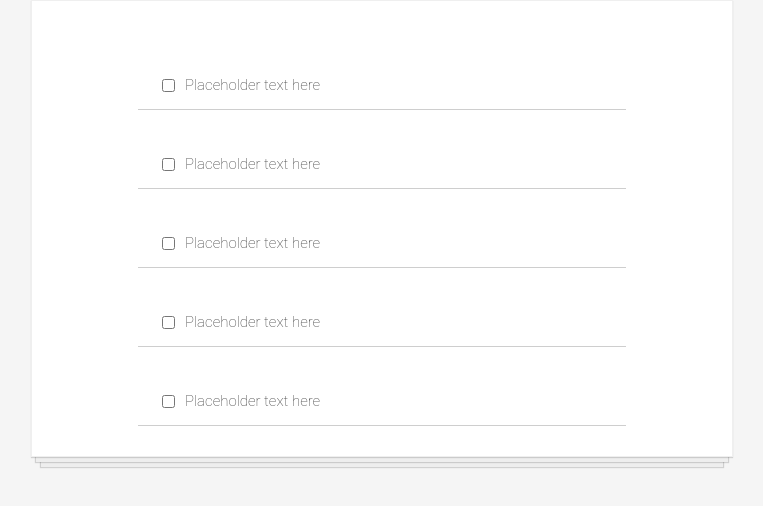
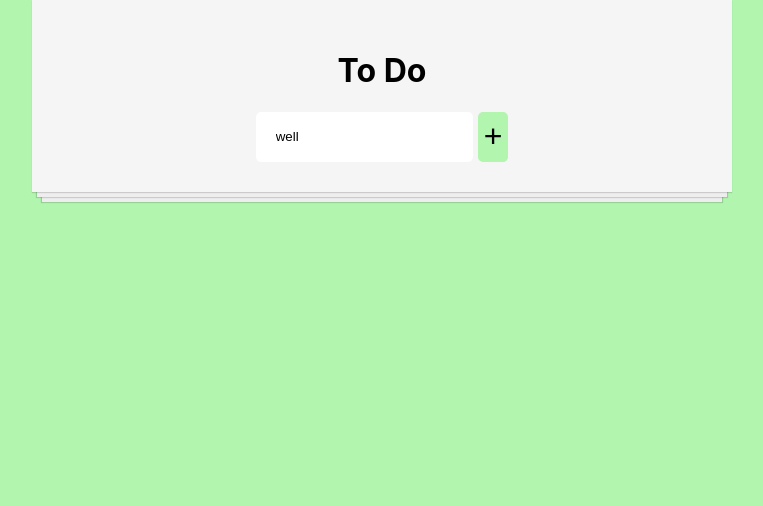
Before and after one commit to bennami/to-do, a React (Create React App) app: page / in a window 1280 px wide. Shown: the top 506 px of the page, without its empty margins (258-1021 px from the left). Built offline with nearby package versions, Linux system fonts and the light colour scheme.

Commit message:
a todo list where u can create new items and remove them using the old way of handling state within the class constructor

```diff
--- a/src/App.css
+++ b/src/App.css
@@ -1,15 +1,15 @@
 body {
-  background-color: whitesmoke;
+  background-color: #b1f5af;
 }
 
 .todo-list {
-  background-color: white;
+  background-color: whitesmoke;
   margin: auto;
   width: 50%;
   display: flex;
   flex-direction: column;
   align-items: center;
-  border: 1px solid #efefef;
+
   box-shadow:
     /* The top layer shadow */
           0 1px 1px rgba(0,0,0,0.15),
@@ -28,9 +28,11 @@ body {
   display: flex;
   justify-content: flex-start;
   align-items: center;
-  padding: 30px 20px 0;
-  width: 70%;
-  border-bottom: 1px solid #cecece;
+  padding: 10px 10px ;
+  margin-top: 3vmax;
+  margin-bottom:  3vmax ;
+  width: 80%;
+  border: #333333 1px  solid;
   font-family: Roboto, sans-serif;
   font-weight: 100;
   font-size: 15px;
@@ -39,9 +41,38 @@ body {
 
 input[type=checkbox] {
   margin-right: 10px;
-  font-size: 30px;
+  font-size: 50px;
+
 }
 
 input[type=checkbox]:focus {
-  outline: 0;
+  outline: none;
 }
+
+.l-item{
+  border: none;
+  background-color: rgba(0, 0, 0, 0);
+  padding:10px 10px 3px 10px;
+  cursor: text;
+}
+
+.form-container{
+  display: flex;
+
+}
+
+.addToDo{
+  background-color: rgb(255, 255, 255);
+  height: 50px;
+  border-radius: 5px;
+  border: 0;
+  padding: 0  20px;
+}
+button{
+  height: 50px;
+  border: none;
+  border-radius: 5px;
+  margin-left: 5px;
+  background-color: #b1f5af;
+  font-size: xx-large;
+}
--- a/src/App.js
+++ b/src/App.js
@@ -1,17 +1,87 @@
-import React from 'react';
+import React  from 'react';
 import './App.css';
 import Todo from "./components/Todo";
 
-function App() {
-  return (
-    <div className="todo-list">
-       <Todo/>
-      <Todo/>
-      <Todo/>
-      <Todo/>
-      <Todo/>
-    </div>
-  );
+class App extends React.Component{
+    constructor(props) {
+        super(props);
+        this.state={
+            items:[],
+            currentItem:
+                {
+                    text: 'well',
+                    key: ''
+                }
+
+        };
+        console.log(this.state.items);
+        this.handleInput = this.handleInput.bind(this);
+        this.addItem = this.addItem.bind(this);
+        this.deleteItem = this.deleteItem.bind(this)
+    }
+//const [ inputText,  setInputText]  = useState();
+
+    addItem(e){
+        //this prevents page from refreshing
+        e.preventDefault();
+        const newItem = this.state.currentItem;
+        if(newItem.text !=="") {
+            const items = [...this.state.items, newItem];
+            this.setState({
+                items: items,
+                currentItem: {
+                    text: '',
+                    key: ''
+                }
+                })
+            }
+        }
+
+        deleteItem(key){
+        const filteredItems = this.state.items.filter(item =>
+        item.key !== key);
+        this.setState({
+            items:filteredItems
+        })
+
+        }
+
+    handleInput(e){
+        this.setState({
+            currentItem: {
+                text: e.target.value,
+                key: Date.now()
+            }
+        })
+    }
+
+
+
+    render (){
+
+         return (
+            <div className="todo-list">
+                <h1>To Do</h1>
+
+                <form id="form" onSubmit={this.addItem}>
+                    <div className={"form-container"}>
+                        <input
+                            className={"addToDo"}
+                            type="text"
+                            placeholder={"enter  you  task"}
+                            value={this.state.currentItem.text}
+                            onChange={this.handleInput}
+                        />
+                        <button type={"submit"}>+</button>
+                    </div>
+                </form>
+
+            <Todo items = {this.state.items} deleteItem ={this.deleteItem}/>
+            </div>
+            );
+    }
+
+
 }
 
 export default App;
--- a/src/components/Todo.js
+++ b/src/components/Todo.js
@@ -1,11 +1,19 @@
 import React from "react";
+import "../todo.css"
 
-function Todo() {
+function Todo(props) {
+
+    const items = props.items;
+    const listItems = items.map( item => {
+        return <div className={'list'} key={item.key}>
+                <p>{item.text} <span><button onClick={()=> props.deleteItem(item.key)}>X</button></span></p>
+
+               </div>
+
+    });
     return(
-        <div className="todo-item">
-            <input type="checkbox" />
-            <p>Placeholder text here</p>
-
+        <div className="todo-items">
+        {listItems}
         </div>
     );
 
--- /dev/null
+++ b/src/todo.css
@@ -0,0 +1,26 @@
+.list{
+    color: #fff;
+    width: 300px;
+    margin: 20px auto;
+    height: 50px;
+    background-color: #7dbf7b;
+    border-radius: 5px;
+    text-align: left;
+
+}
+
+.list p{
+
+    padding: 10px;
+    position: relative;
+    transition: ease-in-out;
+}
+
+.list p button{
+position: absolute;
+    right: 10px;
+    cursor: pointer;
+    font-size: medium;
+    height: 4vmax;
+    color: #333333;
+}
```
